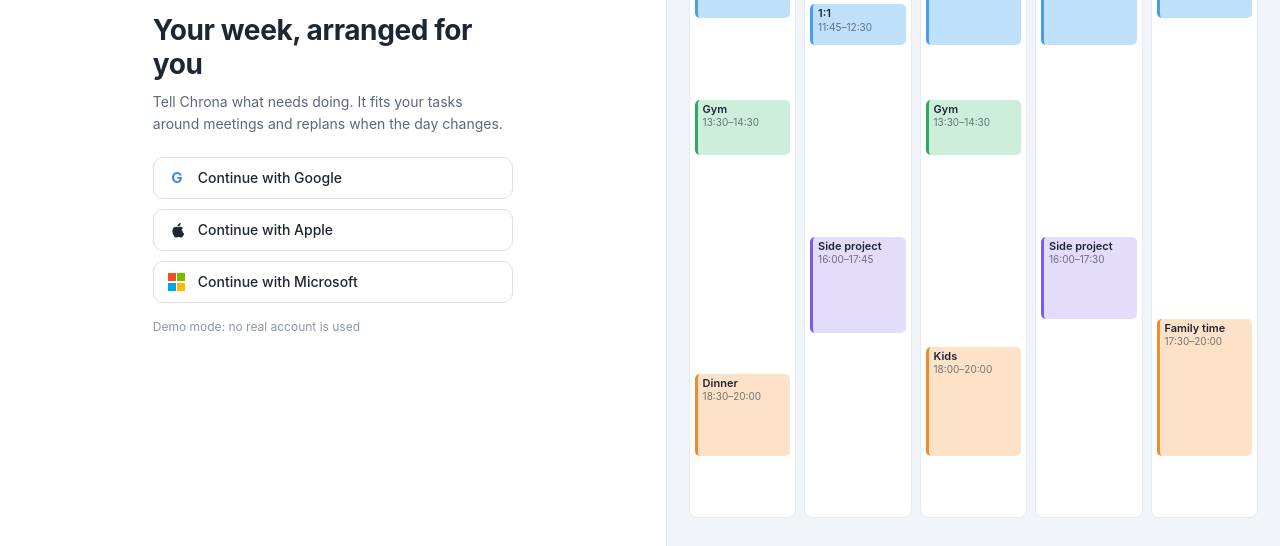
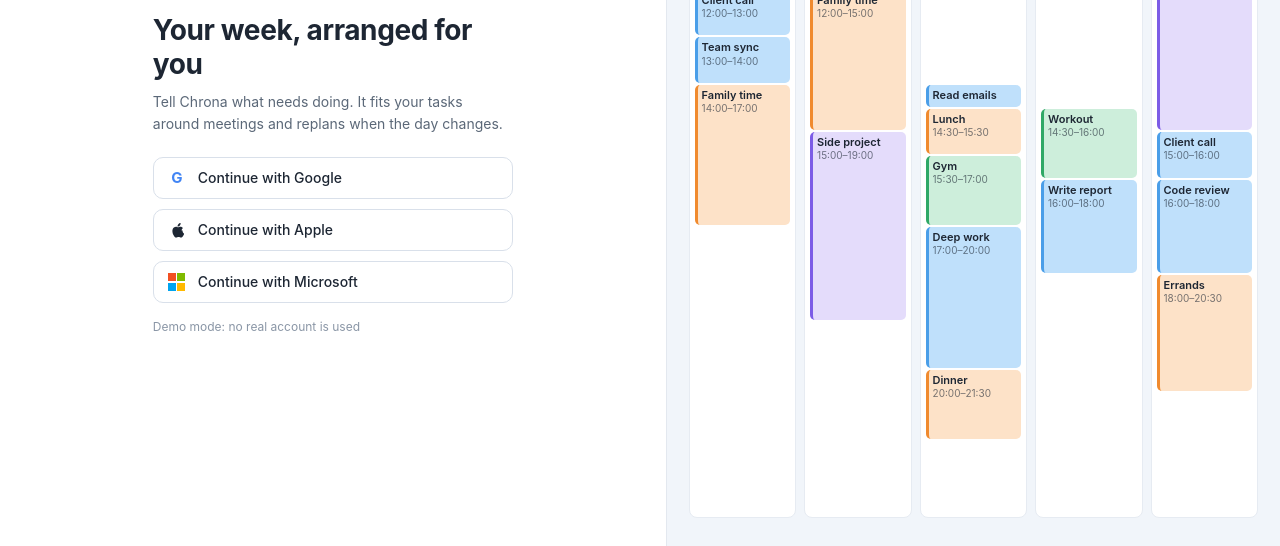
Before and after one commit to almazsr/chrona-demo, a plain HTML site: page index.html in a window 1280 px wide. Shown: the part 254-800 px from the top of the page. Drawn offline with Linux system fonts and the light colour scheme.

Commit message:
Publish demo from auto-scheduler-v2@5259cdf

```diff
--- a/css/setup.css
+++ b/css/setup.css
@@ -15,17 +15,8 @@
 .cx .scr-signin .si-ico.ms i { width:8px; height:8px; display:block; }
 .cx .scr-signin .si-foot { color:#8a96a6; font-size:12px; margin-top:16px; }
 .cx .scr-signin .si-right { background:#f1f5fa; border-left:1px solid #e3e8ef; padding:28px 22px; display:flex; min-height:0; }
-.cx .scr-signin .si-wk { flex:1; display:grid; grid-template-columns:repeat(5,1fr); gap:8px; }
+.cx .scr-signin .si-desktop-week { flex:1; min-width:0; min-height:0; }
 .cx .scr-signin .si-mobile-week { display:none; }
-.cx .scr-signin .si-d { display:flex; flex-direction:column; background:#fff; border:1px solid #e6ebf2; border-radius:8px; min-height:0; }
-.cx .scr-signin .si-d > b { text-align:center; font-size:11px; color:#8a96a6; font-weight:600; padding:6px 0 4px; }
-.cx .scr-signin .si-dc { position:relative; flex:1; margin:0 5px 6px; }
-.cx .scr-signin .si-blk { position:absolute; left:0; right:0; box-sizing:border-box; border-radius:5px; font-size:11px; font-weight:600; padding:3px 5px; line-height:1.2; color:#1d2633; overflow:hidden; }
-.cx .scr-signin .si-blk small { display:block; font-weight:400; font-size:10px; color:rgba(29,38,51,.6); }
-.cx .scr-signin .si-work { background:#bfe0fb; border-left:3px solid #4a9ee8; }
-.cx .scr-signin .si-fam { background:#fde2c8; border-left:3px solid #f08a2e; }
-.cx .scr-signin .si-gym { background:#cdeedb; border-left:3px solid #2fa866; }
-.cx .scr-signin .si-side { background:#e4dcfb; border-left:3px solid #7c5ce6; }
 
 /* ---------- setup ---------- */
 .cx .scr-setup .su { flex:1; min-height:0; display:flex; flex-direction:column; background:#f6f8fb; }
--- /dev/null
+++ b/css/tetris.css
@@ -0,0 +1,19 @@
+/* Chrona "tetris" preview, see js/tetris.js. Self-contained: every class starts with tt-. */
+.tt { display: grid; grid-template-columns: repeat(var(--tt-days, 3), minmax(0, 1fr)); gap: 8px; height: 100%; }
+.tt-day { display: flex; flex-direction: column; min-height: 0; background: #fff; border: 1px solid #e6ebf2; border-radius: 8px; }
+.tt-label { padding: 6px 0 4px; text-align: center; font-size: 11px; font-weight: 600; color: #8a96a6; }
+.tt-col { position: relative; flex: 1; min-height: 0; margin: 0 5px 6px; overflow: hidden; }
+.tt-grid {
+  background-image: linear-gradient(to bottom, transparent calc(100% - 1px), #eef1f5 calc(100% - 1px));
+  background-size: 100% calc(100% / var(--tt-rows, 5));
+}
+.tt-blk {
+  position: absolute; left: 0; right: 0; box-sizing: border-box; overflow: hidden;
+  padding: 4px; border-left: 3px solid; border-radius: 5px; transform-origin: 50% 100%;
+  font-size: 11px; font-weight: 600; line-height: 1.2; color: #1d2633;
+}
+.tt-blk > * { display: block; overflow: hidden; white-space: nowrap; text-overflow: ellipsis; }
+.tt-blk small { font-size: 10px; font-weight: 400; color: rgba(29, 38, 51, .6); }
+.tt-blk span { text-decoration: line-through transparent; transition: text-decoration-color .1s; }
+.tt-blk.tt-done span { text-decoration-color: currentColor; }
+.tt-blk.tt-short small { display: none; }
--- a/js/screens/signin.js
+++ b/js/screens/signin.js
@@ -7,127 +7,56 @@
     ['Apple', `<span class="si-ico">${APPLE}</span>`],
     ['Microsoft', '<span class="si-ico ms"><i style="background:#f25022"></i><i style="background:#7fba00"></i><i style="background:#00a4ef"></i><i style="background:#ffb900"></i></span>'],
   ];
-  // sample week shown next to the sign-in buttons: [day, start, end, category, title]
-  const BLOCKS = [
-    [0, '09:00', '09:45', 'work', 'Team sync'], [0, '10:00', '12:00', 'work', 'Prepare report'], [0, '13:30', '14:30', 'gym', 'Gym'], [0, '18:30', '20:00', 'fam', 'Dinner'],
-    [1, '09:00', '11:30', 'work', 'Deep work'], [1, '11:45', '12:30', 'work', '1:1'], [1, '16:00', '17:45', 'side', 'Side project'],
-    [2, '09:30', '10:30', 'work', 'Client call'], [2, '10:45', '12:30', 'work', 'Read emails'], [2, '13:30', '14:30', 'gym', 'Gym'], [2, '18:00', '20:00', 'fam', 'Kids'],
-    [3, '09:00', '12:30', 'work', 'Prepare report'], [3, '16:00', '17:30', 'side', 'Side project'],
-    [4, '09:00', '10:15', 'work', 'Review'], [4, '10:30', '12:00', 'work', 'Planning'], [4, '17:30', '20:00', 'fam', 'Family time'],
+  // Desktop preview: five days with half-hour rows from 08:00 to 23:00. Every day has its own
+  // start (08:00-12:00) and end (17:00-23:00); a cleared day gets new random ones.
+  const DESKTOP_TASKS = [
+    ['work', 'Deep work', 180], ['work', 'Team sync', 60], ['gym', 'Gym', 90], ['work', 'Write report', 120],
+    ['fam', 'Lunch', 60], ['work', 'Client call', 60], ['side', 'Side project', 240], ['work', 'Read emails', 30],
+    ['fam', 'Family time', 180], ['work', 'Planning', 60], ['gym', 'Workout', 90], ['work', 'Code review', 120],
+    ['fam', 'Dinner', 90], ['side', 'Reading', 60], ['fam', 'Errands', 150], ['work', 'Strategy offsite', 360],
   ];
-  const H0 = 8 * 60, H1 = 21 * 60;
-  const mins = t => { const [h, m] = t.split(':'); return +h * 60 + +m; };
-  const MOBILE_DAYS = ['Mon', 'Tue', 'Wed'];
-  // Mobile preview: time blocks fall and stack like Tetris. Each column is ROWS one-hour rows
-  // starting at ROW_H0; mobile.css draws the same ROW px grid.
-  const ROWS = 5, ROW = 36, ROW_H0 = 9;
+  const at = (h, m = 0) => h * 60 + m;
+  const randomBounds = () => ({ top: at(8) + 30 * Math.floor(Math.random() * 9), bottom: at(17) + 30 * Math.floor(Math.random() * 13) });
+  const DESKTOP = {
+    days: ['Mon', 'Tue', 'Wed', 'Thu', 'Fri'], hours: [at(8), at(23)], step: 30, grid: false,
+    tasks: DESKTOP_TASKS.map(([cat, title, dur]) => ({ cat, title, dur })),
+    bounds: [
+      { top: at(9), bottom: at(17) }, { top: at(10, 30), bottom: at(19) }, { top: at(8, 30), bottom: at(21, 30) },
+      { top: at(11), bottom: at(18) }, { top: at(9, 30), bottom: at(20, 30) },
+    ],
+    // about half of every day is filled at the start, bottom first
+    start: [[8, 1], [6], [12, 0, 2], [3, 10], [14, 11, 5]], next: 4,
+    // five days share the drops, so they come faster and no day waits for the others
+    interval: [500, 1200], balance: false,
+    onClear: randomBounds,
+  };
+  // Mobile preview: time blocks fall and stack like Tetris (js/tetris.js), five one-hour rows from 09:00
   const PREVIEW = [
     ['work', 'Deep work', 2], ['gym', 'Gym', 1], ['work', 'Read emails', 1], ['side', 'Side project', 2],
     ['work', 'Team call', 1], ['fam', 'Lunch', 1], ['work', 'Write report', 2], ['gym', 'Workout', 1],
     ['work', 'Planning', 1], ['side', 'Reading', 1],
   ];
-  // initial stacks, bottom first, so the preview opens partly filled
-  const START = [[0], [1], [3, 2]];
+  const MOBILE = {
+    days: ['Mon', 'Tue', 'Wed'], hours: [9 * 60, 14 * 60], step: 60, rowHeight: 36,
+    tasks: PREVIEW.map(([cat, title, h]) => ({ cat, title, dur: h * 60 })),
+    // initial stacks, bottom first: 9 of 15 rows filled, so the preview opens busy
+    // and the four-row column completes within the first few drops
+    start: [[0, 1], [3, 4, 5], [2, 7]], next: 6,
+  };
   let stopPreview = null;
 
-  function weekHtml() {
-    return ['Mon', 'Tue', 'Wed', 'Thu', 'Fri'].map((d, i) => `<div class="si-d"><b>${d}</b><div class="si-dc">${BLOCKS.filter(b => b[0] === i).map(([, s, e, c, t]) => {
-      const top = (mins(s) - H0) / (H1 - H0) * 100, h = (mins(e) - mins(s)) / (H1 - H0) * 100;
-      return `<div class="si-blk si-${c}" style="top:${top}%;height:${h}%">${C.esc(t)}<small>${s}\u2013${e}</small></div>`;
-    }).join('')}</div></div>`).join('');
-  }
-
-  const hh = h => `${String(h).padStart(2, '0')}:00`;
-
-  function animatePreview(preview) {
-    const columns = [...preview.querySelectorAll('.si-dc')].map(el => ({ el, filled: 0, busy: false }));
-    const reducedMotion = window.matchMedia('(prefers-reduced-motion: reduce)');
-    const timers = new Set();
-    let task = 0, last = null;
-    const later = (fn, ms) => { const t = setTimeout(() => { timers.delete(t); fn(); }, ms); timers.add(t); };
-
-    // place a time block on top of the column's stack; its time follows its row
-    function stack(column, [color, title, rows]) {
-      rows = Math.min(rows, ROWS - column.filled);
-      const row = ROWS - column.filled - rows, top = row * ROW + 1, height = rows * ROW - 2;
-      const card = document.createElement('div');
-      card.className = `si-blk si-${color}`;
-      card.style.cssText = `top:${top}px;height:${height}px`;
-      card.innerHTML = `<span>${C.esc(title)}</span><small>${hh(ROW_H0 + row)}\u2013${hh(ROW_H0 + row + rows)}</small>`;
-      column.el.appendChild(card);
-      column.filled += rows;
-      return { card, top, height };
-    }
-
-    // the next time block whose title is not in the column yet
-    function nextFor(column) {
-      const titles = [...column.el.children].map(card => card.firstChild.textContent);
-      for (let i = 0; i < PREVIEW.length; i++) {
-        const t = (task + i) % PREVIEW.length;
-        if (!titles.includes(PREVIEW[t][1])) return t;
-      }
-      return task;
-    }
-
-    function drop() {
-      // fill one column at a time: none fills up while another is busy or still nearly empty
-      const waiting = columns.some(c => c.busy || c.filled < 2);
-      const open = columns.filter(c => !c.busy && c.filled < ROWS && !(waiting && c.filled + Math.min(PREVIEW[nextFor(c)][2], ROWS - c.filled) === ROWS));
-      const pool = open.length > 1 ? open.filter(c => c !== last) : open;
-      if (pool.length) {
-        // emptier columns are much more likely to get the next block
-        const weight = c => (ROWS - c.filled) ** 2;
-        let pick = Math.random() * pool.reduce((n, c) => n + weight(c), 0);
-        const column = pool.find(c => (pick -= weight(c)) < 0) || pool[pool.length - 1];
-        const next = nextFor(column);
-        const { card, top, height } = stack(column, PREVIEW[next]);
-        task = (next + 1) % PREVIEW.length;
-        last = column;
-        column.busy = true;
-        const fall = Math.round(150 + 7 * Math.sqrt(top + height));
-        card.animate([{ transform: `translateY(${-(top + height + 4)}px)` }, { transform: 'translateY(0)' }], { duration: fall, easing: 'cubic-bezier(.55, 0, 1, .45)' });
-        later(() => {
-          card.animate([{ transform: 'scaleY(.84)' }, { transform: 'scaleY(1.04)', offset: 0.6 }, { transform: 'scaleY(1)' }], { duration: 120, easing: 'ease-out' });
-          column.busy = false;
-          if (column.filled === ROWS) clear(column);
-        }, fall);
-      }
-      later(drop, 1000 + Math.random() * 1500);
-    }
-
-    // a full column is done: cross its time blocks out in time order, then empty it
-    function clear(column) {
-      column.busy = true;
-      const cards = [...column.el.children];
-      cards.forEach((card, i) => later(() => card.classList.add('si-done'), 200 + i * 110));
-      later(() => {
-        cards.forEach(card => card.animate([{ opacity: 1 }, { opacity: 0, transform: 'scale(.92)' }], { duration: 175, easing: 'ease-in', fill: 'forwards' }));
-        later(() => { column.el.replaceChildren(); column.filled = 0; column.busy = false; }, 175);
-      }, 200 + cards.length * 110 + 300);
-    }
-
-    function reset() {
-      timers.forEach(clearTimeout);
-      timers.clear();
-      columns.forEach((column, i) => {
-        column.el.replaceChildren();
-        Object.assign(column, { filled: 0, busy: false });
-        START[i].forEach(t => stack(column, PREVIEW[t]));
-      });
-      task = 4;
-      last = null;
-      if (C.mobileLayout.matches && !reducedMotion.matches) later(drop, 1000 + Math.random() * 1500);
-    }
-
-    C.mobileLayout.addEventListener('change', reset);
-    reducedMotion.addEventListener('change', reset);
-    reset();
-    return () => {
-      timers.forEach(clearTimeout);
-      timers.clear();
-      C.mobileLayout.removeEventListener('change', reset);
-      reducedMotion.removeEventListener('change', reset);
+  // one animated preview at a time: the three-day one in the mobile layout, the week otherwise
+  function preview(root) {
+    const mobile = root.querySelector('.si-mobile-week'), desktop = root.querySelector('.si-desktop-week');
+    let stop = null;
+    const sync = () => {
+      if (stop) { stop(); stop = null; }
+      mobile.replaceChildren(); desktop.replaceChildren();
+      stop = C.mobileLayout.matches ? window.ChronaTetris.mount(mobile, MOBILE) : window.ChronaTetris.mount(desktop, DESKTOP);
     };
+    C.mobileLayout.addEventListener('change', sync);
+    sync();
+    return () => { if (stop) stop(); C.mobileLayout.removeEventListener('change', sync); };
   }
 
   C.screen('signin', {
@@ -141,11 +70,11 @@
           <div class="si-foot">Demo mode: no real account is used</div>
         </div></div>
         <div class="si-right">
-          <div class="si-wk si-desktop-week">${weekHtml()}</div>
-          <div class="si-wk si-mobile-week" aria-hidden="true">${MOBILE_DAYS.map(day => `<div class="si-d"><b>${day}</b><div class="si-dc"></div></div>`).join('')}</div>
+          <div class="si-desktop-week" aria-hidden="true"></div>
+          <div class="si-mobile-week" aria-hidden="true"></div>
         </div>
       </div>`;
-      stopPreview = animatePreview(root.querySelector('.si-mobile-week'));
+      stopPreview = preview(root);
       root.firstElementChild.addEventListener('click', e => {
         const b = e.target.closest('[data-provider]'); if (!b) return;
         const s = C.store.state.session;
--- /dev/null
+++ b/js/tetris.js
@@ -0,0 +1,154 @@
+// Chrona "tetris" preview: time blocks fall into day columns and stack like Tetris.
+// When a day fills up, its blocks are crossed out from the top and the day empties.
+// Standalone, no dependencies; include css/tetris.css and js/tetris.js, then:
+//
+//   const stop = ChronaTetris.mount(element, {
+//     days: ['Mon', 'Tue', 'Wed'], hours: [9 * 60, 14 * 60], step: 60, rowHeight: 36,
+//     tasks: [{ cat: 'work', title: 'Deep work', dur: 120 }, ...],
+//     start: [[0, 1], [2], []],
+//   });
+//   stop(); // stops timers and listeners, leaves the current picture in place
+//
+// All times are minutes from midnight. A block's time always matches its position.
+(function (global) {
+  'use strict';
+
+  const COLORS = {
+    work: ['#bfe0fb', '#4a9ee8'], fam: ['#fde2c8', '#f08a2e'], gym: ['#cdeedb', '#2fa866'], side: ['#e4dcfb', '#7c5ce6'],
+  };
+  const DEFAULTS = {
+    days: ['Mon', 'Tue', 'Wed'],
+    hours: [9 * 60, 14 * 60],       // range of every column
+    step: 60,                        // grid step; block lengths and bounds are multiples of it
+    rowHeight: null,                 // px per step; null lets the column fill its container
+    grid: true,                      // draw a faint line under each step
+    tasks: [],                       // [{ cat, title, dur }], cycled in order
+    start: [],                       // per day: task indexes, stacked bottom first
+    next: null,                      // first task to drop; by default the one after the last start task
+    bounds: null,                    // per day: { top, bottom }; nothing is drawn outside them
+    onClear: null,                   // (day) => new { top, bottom } for that day, or nothing
+    balance: true,                   // no day completes while another is busy or nearly empty
+    interval: [1000, 2500],          // ms between drops
+    fall: px => 150 + 7 * Math.sqrt(px),
+    squash: 120,
+    strike: { delay: 200, stagger: 110, hold: 300, fade: 175 },
+    shortBelow: 30,                  // px: shorter blocks show only their title
+    colors: COLORS,                  // cat => [background, stripe]
+  };
+  const esc = s => String(s).replace(/&/g, '&amp;').replace(/</g, '&lt;').replace(/>/g, '&gt;').replace(/"/g, '&quot;');
+  const hm = m => `${String(Math.floor(m / 60)).padStart(2, '0')}:${String(m % 60).padStart(2, '0')}`;
+
+  function mount(el, options) {
+    const o = Object.assign({}, DEFAULTS, options);
+    o.strike = Object.assign({}, DEFAULTS.strike, options && options.strike);
+    const [H0, H1] = o.hours, ROWS = (H1 - H0) / o.step;
+    const rowsOf = dur => Math.max(1, Math.round(dur / o.step));
+    const toRow = m => Math.round((m - H0) / o.step);
+    const reducedMotion = global.matchMedia('(prefers-reduced-motion: reduce)');
+    const timers = new Set();
+    let columns = [], task = 0, last = null;
+    const later = (fn, ms) => { const t = setTimeout(() => { timers.delete(t); fn(); }, ms); timers.add(t); };
+    const free = c => c.bottom - c.top - c.filled;
+
+    function setBounds(column, b) {
+      column.top = b ? toRow(b.top) : 0;
+      column.bottom = b ? toRow(b.bottom) : ROWS;
+    }
+
+    // place a time block on top of the day's stack, shortened to the space left
+    function stack(column, { cat, title, dur }) {
+      const rows = Math.min(rowsOf(dur), free(column));
+      const row = column.bottom - column.filled - rows;
+      const [bg, stripe] = o.colors[cat] || ['#e8edf3', '#8a96a6'];
+      const card = document.createElement('div');
+      const px = (o.rowHeight || column.el.clientHeight / ROWS) * rows - 2;
+      card.className = `tt-blk${px < o.shortBelow ? ' tt-short' : ''}`;
+      card.style.cssText = `top:calc(${row / ROWS * 100}% + 1px);height:calc(${rows / ROWS * 100}% - 2px);background:${bg};border-left-color:${stripe}`;
+      card.innerHTML = `<span>${esc(title)}</span><small>${hm(H0 + row * o.step)}–${hm(H0 + (row + rows) * o.step)}</small>`;
+      column.el.appendChild(card);
+      column.filled += rows;
+      return { card, rows, row };
+    }
+
+    // the next task whose title is not in the day yet
+    function nextFor(column) {
+      const titles = [...column.el.children].map(card => card.firstChild.textContent);
+      for (let i = 0; i < o.tasks.length; i++) {
+        const t = (task + i) % o.tasks.length;
+        if (!titles.includes(o.tasks[t].title)) return t;
+      }
+      return task;
+    }
+
+    function drop() {
+      const fills = c => rowsOf(o.tasks[nextFor(c)].dur) >= free(c);
+      const waiting = o.balance && columns.some(c => c.busy || c.filled < 2);
+      const open = columns.filter(c => !c.busy && free(c) > 0 && !(waiting && fills(c)));
+      const pool = open.length > 1 ? open.filter(c => c !== last) : open;
+      if (pool.length) {
+        // emptier days are much more likely to get the next block
+        const weight = c => free(c) ** 2;
+        let pick = Math.random() * pool.reduce((n, c) => n + weight(c), 0);
+        const column = pool.find(c => (pick -= weight(c)) < 0) || pool[pool.length - 1];
+        const next = nextFor(column);
+        const { card, rows, row } = stack(column, o.tasks[next]);
+        task = (next + 1) % o.tasks.length;
+        last = column;
+        column.busy = true;
+        const dist = column.el.clientHeight * (row + rows) / ROWS + 4;
+        const fall = Math.round(o.fall(dist));
+        card.animate([{ transform: `translateY(${-dist}px)` }, { transform: 'translateY(0)' }], { duration: fall, easing: 'cubic-bezier(.55, 0, 1, .45)' });
+        later(() => {
+          card.animate([{ transform: 'scaleY(.84)' }, { transform: 'scaleY(1.04)', offset: 0.6 }, { transform: 'scaleY(1)' }], { duration: o.squash, easing: 'ease-out' });
+          column.busy = false;
+          if (!free(column)) clear(column);
+        }, fall);
+      }
+      later(drop, o.interval[0] + Math.random() * (o.interval[1] - o.interval[0]));
+    }
+
+    // a full day is done: cross its blocks out in time order, then empty it
+    function clear(column) {
+      const { delay, stagger, hold, fade } = o.strike;
+      column.busy = true;
+      const cards = [...column.el.children].sort((a, b) => a.offsetTop - b.offsetTop);
+      cards.forEach((card, i) => later(() => card.classList.add('tt-done'), delay + i * stagger));
+      later(() => {
+        cards.forEach(card => card.animate([{ opacity: 1 }, { opacity: 0, transform: 'scale(.92)' }], { duration: fade, easing: 'ease-in', fill: 'forwards' }));
+        later(() => {
+          column.el.replaceChildren();
+          column.filled = 0;
+          const b = o.onClear && o.onClear(columns.indexOf(column));
+          if (b) setBounds(column, b);
+          column.busy = false;
+        }, fade);
+      }, delay + cards.length * stagger + hold);
+    }
+
+    function reset() {
+      timers.forEach(clearTimeout);
+      timers.clear();
+      el.innerHTML = `<div class="tt" style="--tt-days:${o.days.length};--tt-rows:${ROWS}">${o.days.map(d => `<div class="tt-day"><div class="tt-label">${esc(d)}</div><div class="tt-col${o.grid ? ' tt-grid' : ''}"${o.rowHeight ? ` style="flex:none;height:${o.rowHeight * ROWS}px"` : ''}></div></div>`).join('')}</div>`;
+      columns = [...el.querySelectorAll('.tt-col')].map((colEl, i) => {
+        const column = { el: colEl, filled: 0, busy: false };
+        setBounds(column, o.bounds && o.bounds[i]);
+        (o.start[i] || []).forEach(t => stack(column, o.tasks[t]));
+        return column;
+      });
+      const used = o.start.flat();
+      task = o.next != null ? o.next : used.length ? (Math.max(...used) + 1) % o.tasks.length : 0;
+      last = null;
+      if (!reducedMotion.matches && o.tasks.length) later(drop, o.interval[0] + Math.random() * (o.interval[1] - o.interval[0]));
+    }
+
+    reducedMotion.addEventListener('change', reset);
+    reset();
+    return function stop() {
+      timers.forEach(clearTimeout);
+      timers.clear();
+      reducedMotion.removeEventListener('change', reset);
+    };
+  }
+
+  global.ChronaTetris = { mount, defaults: DEFAULTS };
+})(window);
```
Also changed, not shown: css/mobile.css (+1 -11 lines), index.html (+2 -0 lines).
